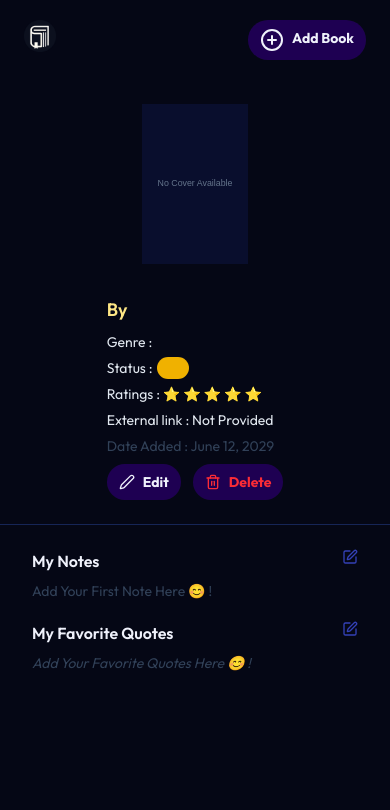
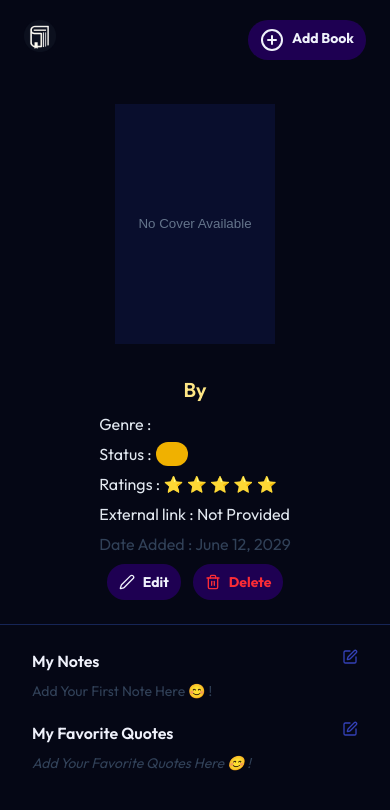
Before and after one commit to muhamedrazik-2003/Chapterly, a React (Vite) app: page /book/1 in a window 390 px wide. Shown: the top 810 px of the page. Built offline with nearby package versions, Linux system fonts and the light colour scheme; the HTML template or start-up script is replaced by a standard one.

Commit message:
layout : layout fix for small screen in details page

```diff
--- a/src/pages/BookDetail.jsx
+++ b/src/pages/BookDetail.jsx
@@ -68,7 +68,7 @@ const BookDetail = () => {
           {isEditing
             ? <div className='flex flex-col gap-2 md:gap-6 items-center '>
               <img
-                className='h-40 md:h-60'
+                className='h-55 md:h-60'
                 src={updatedBook?.cover} alt=""
               />
               <div className='space-y-2'>
@@ -82,25 +82,25 @@ const BookDetail = () => {
               </div>
             </div>
             : <img
-              className='h-40 md:h-75'
+              className='h-60 md:h-75'
               src={currentBook?.cover || "/public/covers/fallback.svg"} alt="" />
           }
         </div>
-        <div className='text-start flex flex-col  md:w-[50%] space-y-2 mx-8 md:space-y-4'>
+        <div className='text-start flex flex-col w-[310px] justify-center items-center  md:w-[50%] space-y-2  md:space-y-4 text-pretty'>
           {isEditing
             ?
             <>
               <input
-                className='text-title md:text-3xl md:w-130 font-semibold'
+                className='text-title text-2xl md:text-3xl md:w-130 font-semibold '
                 placeholder='Book Title'
                 onChange={(e) => setUpdatedBook({ ...currentBook, title: e.target.value })}
                 defaultValue={currentBook?.title} />
               <input
-                className='md:text-2xl font-semibold md:w-130 text-amber-200'
+                className='text-lg md:text-2xl font-semibold md:w-130 text-amber-200'
                 placeholder='Book Author'
                 onChange={(e) => setUpdatedBook({ ...currentBook, author: e.target.value })}
                 defaultValue={currentBook?.author} />
-              <div className='space-y-2.5 text-xs md:text-base text-slate-200 mb-6'>
+              <div className='space-y-2.5  text-sm md:text-base text-slate-200 mb-6'>
                 <div className='flex gap-2 items-center '>
                   <p>Genre : </p>
                   <input
@@ -148,9 +148,9 @@ const BookDetail = () => {
             </>
             :
             <>
-              <h1 className='text-title text-xl md:text-6xl'>{currentBook?.title}</h1>
-              <h2 className='text-lg md:text-2xl font-semibold text-amber-200'>By {currentBook?.author}</h2>
-              <div className='space-y-1.5 text-sm md:text-base text-slate-200'>
+              <h1 className='text-title text-2xl md:text-6xl'>{currentBook?.title}</h1>
+              <h2 className='text-xl md:text-2xl font-semibold text-amber-200'>By {currentBook?.author}</h2>
+              <div className='space-y-1.5  md:text-lg text-slate-200'>
                 <p >Genre : {currentBook?.genre}</p>
                 <p>Status : <span className={setStatusClass()}>{currentBook?.status}</span></p>
                 <p>Ratings : {setRating(currentBook?.rating)}</p>
```
